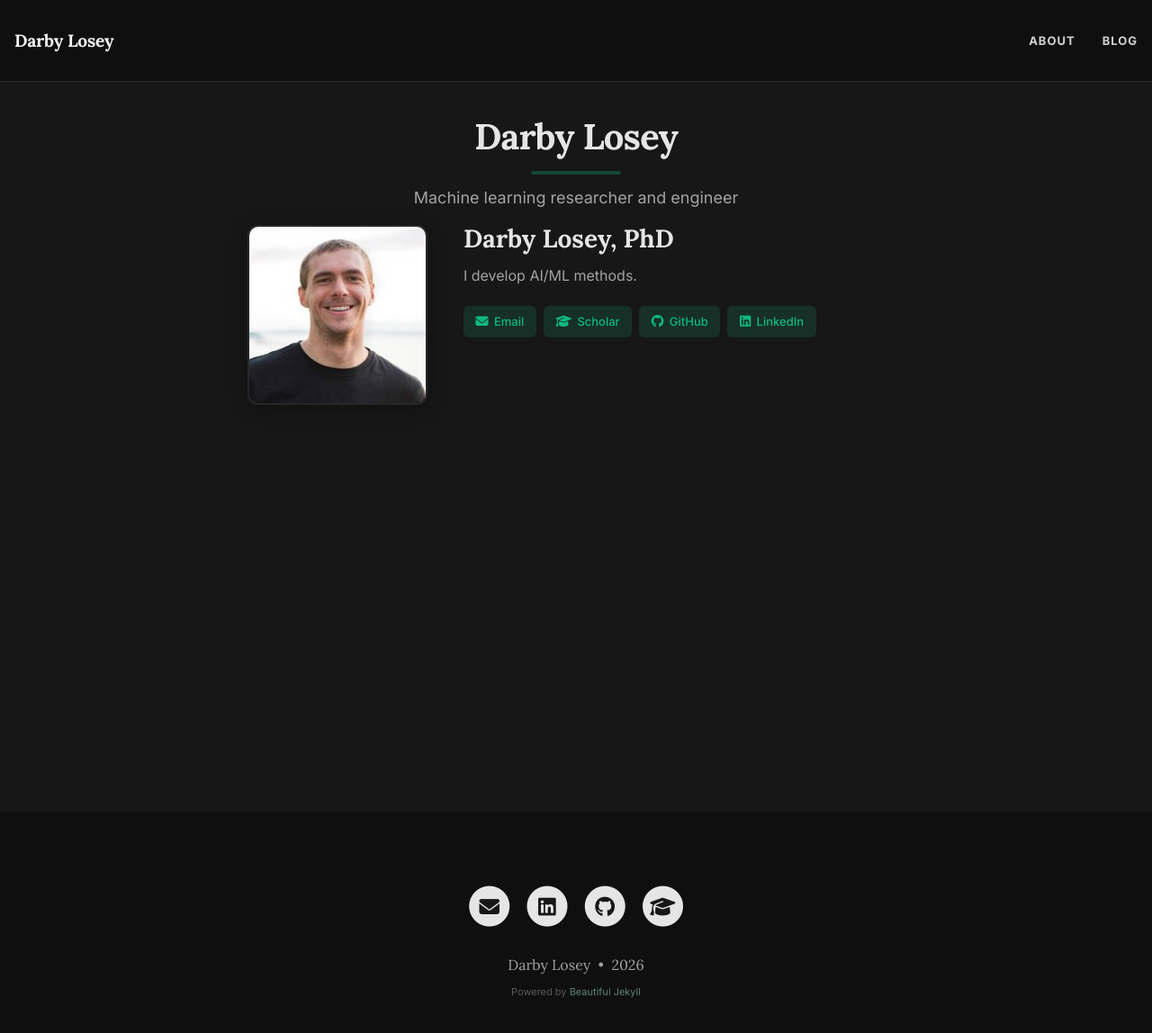
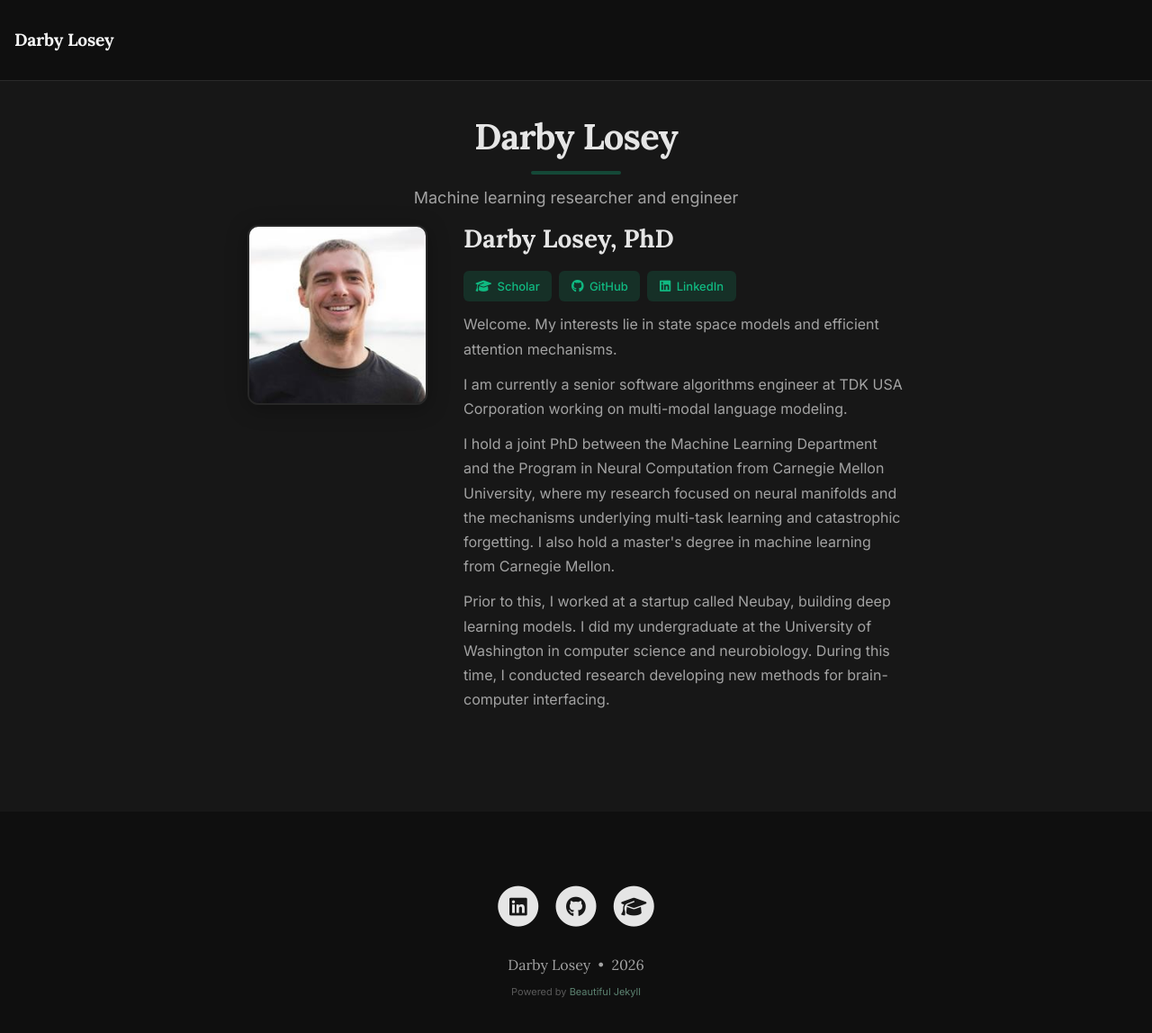
Before and after one commit to loseydm/loseydm.github.io, a Jekyll site: the page built from index.html, in a window 1280 px wide and 1192 px high. Shown: the top 1148 px of the window at 90% size. Built offline with Jekyll 4.4.1, drawn with Linux system fonts in a browser that asks for light colours; the list of posts is cut into pages by our own code.

Commit message:
updating placeholders

```diff
--- a/_config.yml
+++ b/_config.yml
@@ -20,9 +20,9 @@ author: Darby Losey
 ###############################################
 
 navbar-links:
-  About: "aboutme"
+  # About: "aboutme"
   # Publications: "publications"
-  Blog: "blog"
+  # Blog: "blog"
 
 ################
 # --- Logo --- #
@@ -48,7 +48,7 @@ round-avatar: true
 # You can change the order that they show up on the page by changing the order here.
 # Uncomment the links you want to show and add your information to each one.
 social-network-links:
-  email: "darby.losey@gmail.com"
+  # email: ""
   # rss: true  # remove this line if you don't want to show an RSS link at the bottom
   linkedin: loseydm
   github: loseydm
--- a/index.html
+++ b/index.html
@@ -18,16 +18,25 @@ use-site-title: true
       CMU &ndash; Placeholder<br>
       <a href="placeholder">placeholder</a> &middot; <a href="placeholder"></a>
     </div> -->
-    <p>
-      I develop AI/ML methods.
-    </p>
     <div class="bio-links">
-      <a href="mailto:darby.losey@gmail.com.edu"><i class="fas fa-envelope"></i> Email</a>
+      <!-- <a href=""><i class="fas fa-envelope"></i> Email</a> -->
       <a href="https://scholar.google.com/citations?hl=en&view_op=list_works&authuser=1&gmla=AF9nlQvokd7t_f4r-NK5ob9-Oc-4xiai3mjeVLU6RSa7QshBy6ZK6urB0WVeqJBQc9sNW3gLFNEboTWRk5NaOQ&user=-BJdRn0AAAAJ"><i class="fas fa-graduation-cap"></i> Scholar</a>
       <a href="https://github.com/loseydm"><i class="fab fa-github"></i> GitHub</a>
       <a href="https://www.linkedin.com/in/loseydm/"><i class="fab fa-linkedin"></i> LinkedIn</a>
       <!-- <a href="https://orcid.org/0000-0003-3849-1696"><i class="fab fa-orcid"></i> ORCID</a> -->
     </div>
+    <p>
+      Welcome. My interests lie in state space models and efficient attention mechanisms.
+    </p>
+    <p>
+      I am currently a senior software algorithms engineer at TDK USA Corporation working on multi-modal language modeling.
+    </p>
+    <p>
+      I hold a joint PhD between the Machine Learning Department and the Program in Neural Computation from Carnegie Mellon University, where my research focused on neural manifolds and the mechanisms underlying multi-task learning and catastrophic forgetting. I also hold a master's degree in machine learning from Carnegie Mellon.
+    </p>
+    <p>
+      Prior to this, I worked at a startup called Neubay, building deep learning models. I did my undergraduate at the University of Washington in computer science and neurobiology. During this time, I conducted research developing new methods for brain-computer interfacing.
+    </p>
   </div>
 </div>
 
```
Also changed, not shown: aboutme.md (+0 -2 lines), readme.md.
